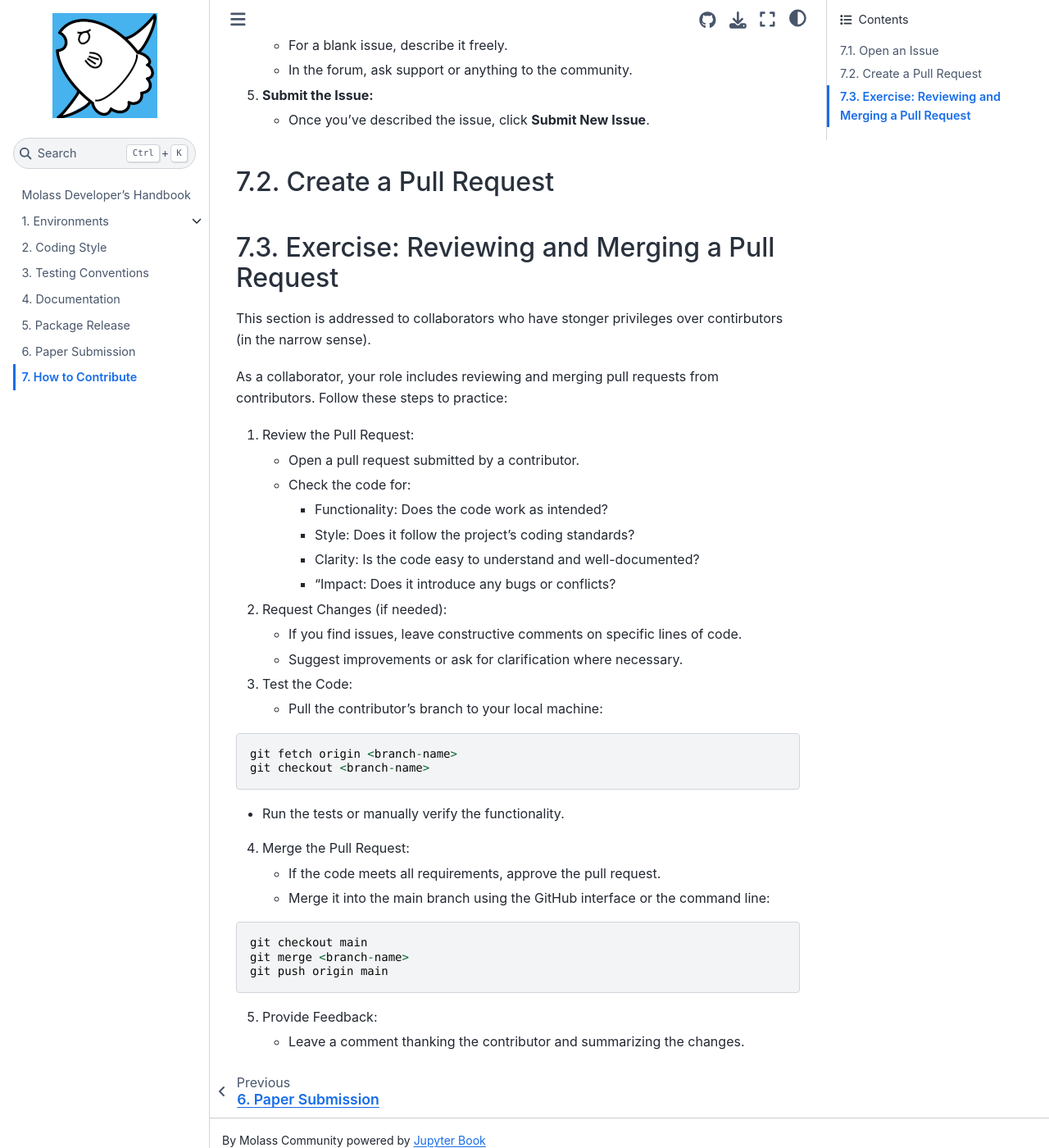
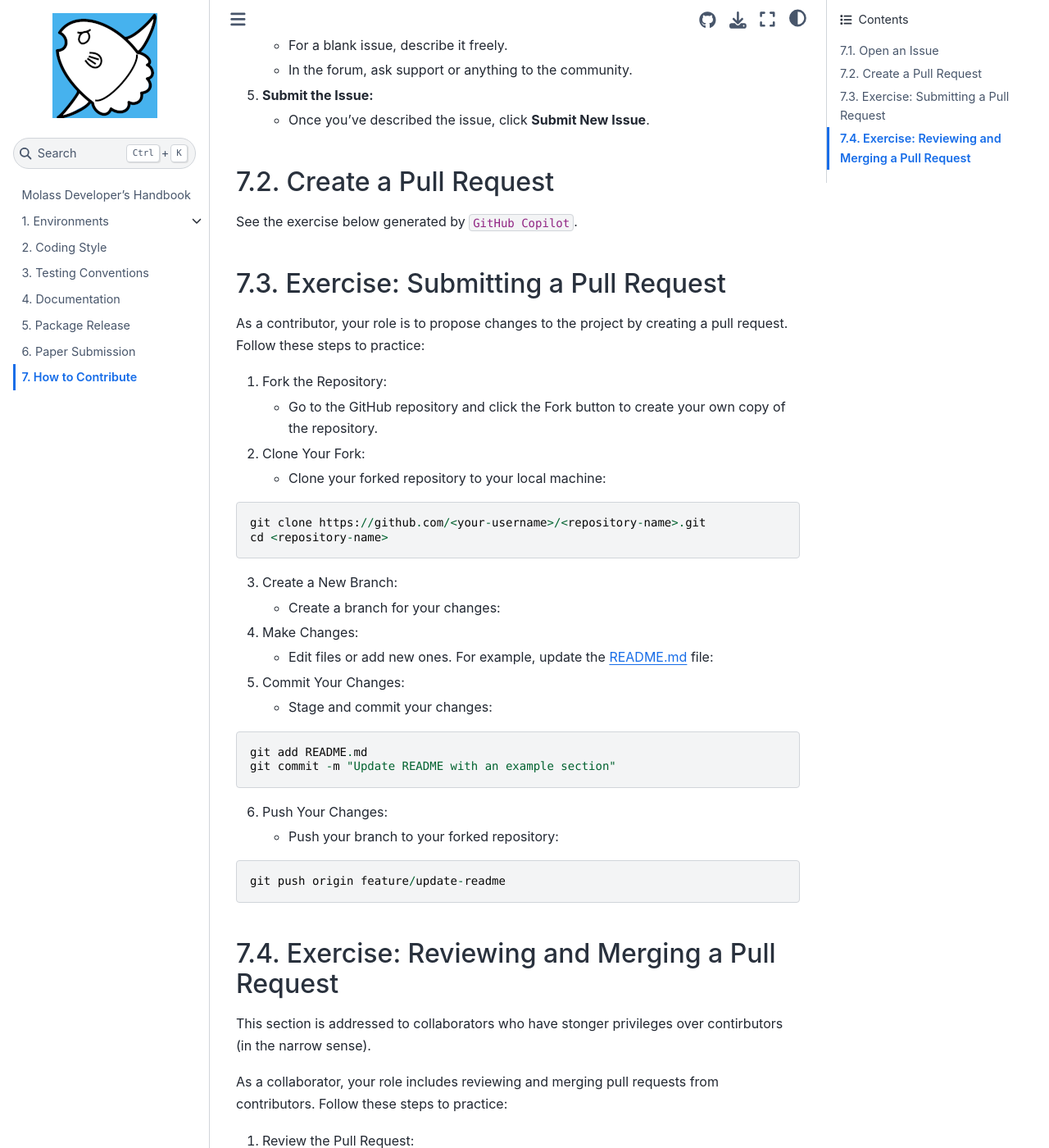
Before and after one commit to biosaxs-dev/molass-develop, a Jupyter Book: the page built from chapters/10/howto_contribute.md, in a window 1280 px wide and 1400 px high, scrolled down 814 px. Shown: the whole window at 82% size. Built offline with Jupyter Book 1.0.4 settings and Sphinx 7.4.7 and the Sphinx Book theme 1.1.4, drawn with Linux system fonts in a browser that asks for light colours.

````diff
--- a/chapters/10/howto_contribute.md
+++ b/chapters/10/howto_contribute.md
@@ -30,7 +30,41 @@ If you encounter a bug, have a question, or want to suggest a new feature, you c
 
 ## Create a Pull Request
 
+See the exercise below generated by `GitHub Copilot`.
 
+## Exercise: Submitting a Pull Request
+As a contributor, your role is to propose changes to the project by creating a pull request. Follow these steps to practice:
+
+1. Fork the Repository:
+   - Go to the GitHub repository and click the Fork button to create your own copy of the repository.
+2. Clone Your Fork:
+   - Clone your forked repository to your local machine:
+
+```
+git clone https://github.com/<your-username>/<repository-name>.git
+cd <repository-name>
+```
+
+3. Create a New Branch:
+   - Create a branch for your changes:
+
+4. Make Changes:
+   - Edit files or add new ones. For example, update the README.md file:
+
+5. Commit Your Changes:
+   - Stage and commit your changes:
+
+```
+git add README.md
+git commit -m "Update README with an example section"
+```
+
+6. Push Your Changes:
+   - Push your branch to your forked repository:
+
+```
+git push origin feature/update-readme
+```
 
 ## Exercise: Reviewing and Merging a Pull Request
 
````
Also changed, not shown: chapters/06/testing.md (+16 -0 lines).
